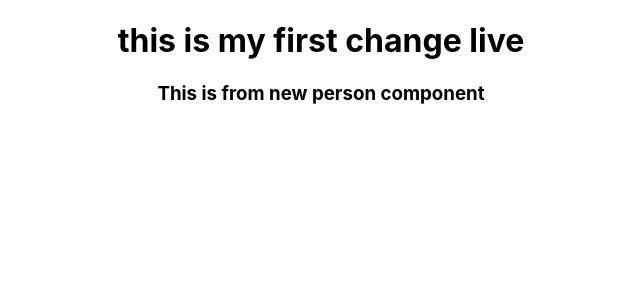
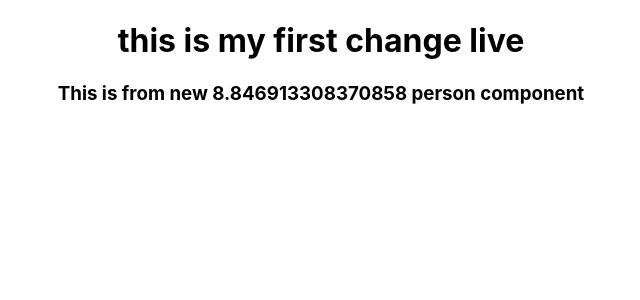
Before and after one commit to Chandan-Saini/react-app-latest-prctc, a React (Create React App) app: page / in a window 1280 px wide. Shown: the top 300 px of the page, without its empty margins (319-959 px from the left). Built offline with nearby package versions, Linux system fonts and the light colour scheme.

Commit message:
used {} inside comp to use JS code

```diff
--- a/src/Person/Person.js
+++ b/src/Person/Person.js
@@ -2,7 +2,7 @@ import React from "react"
 
 let person=()=>{
     return (
-        <h3> This is from new person component</h3>
+        <h3> This is from new {Math.random()*10} person component</h3>
     )
 }
 
```
